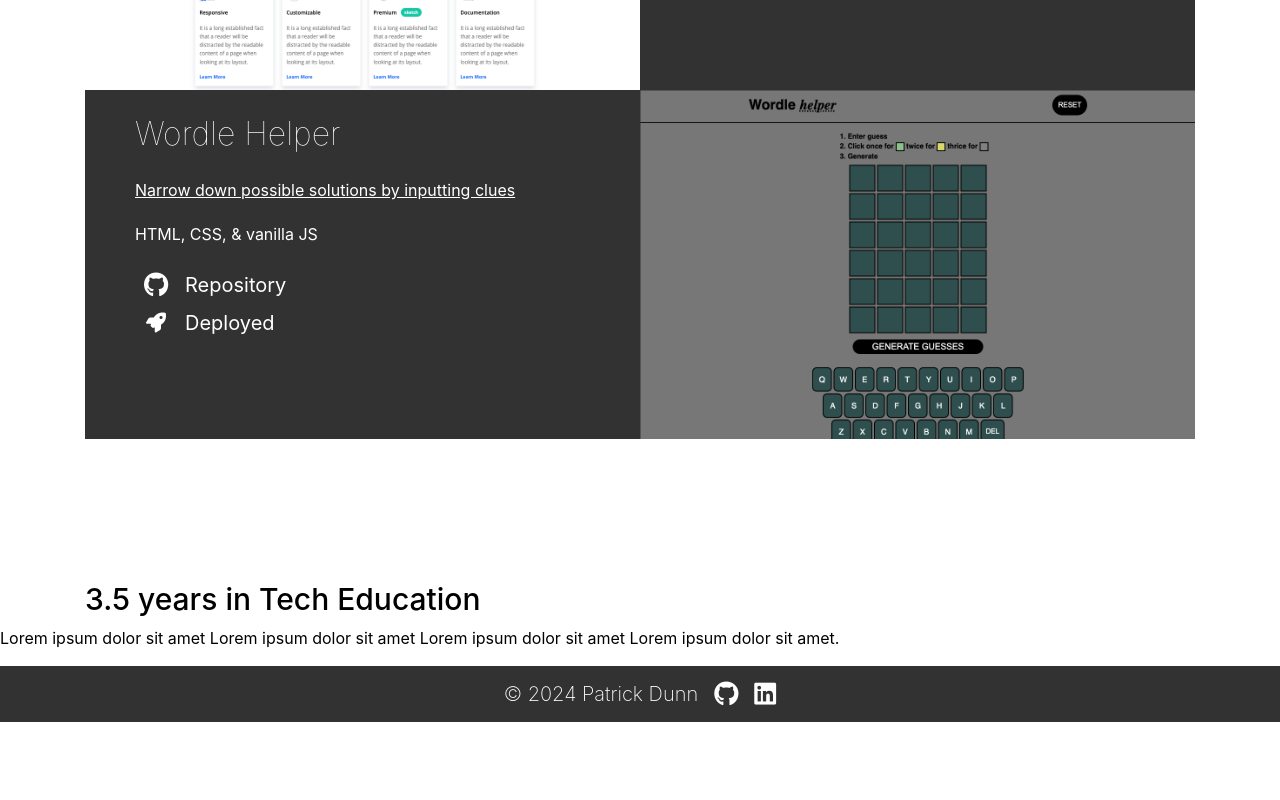
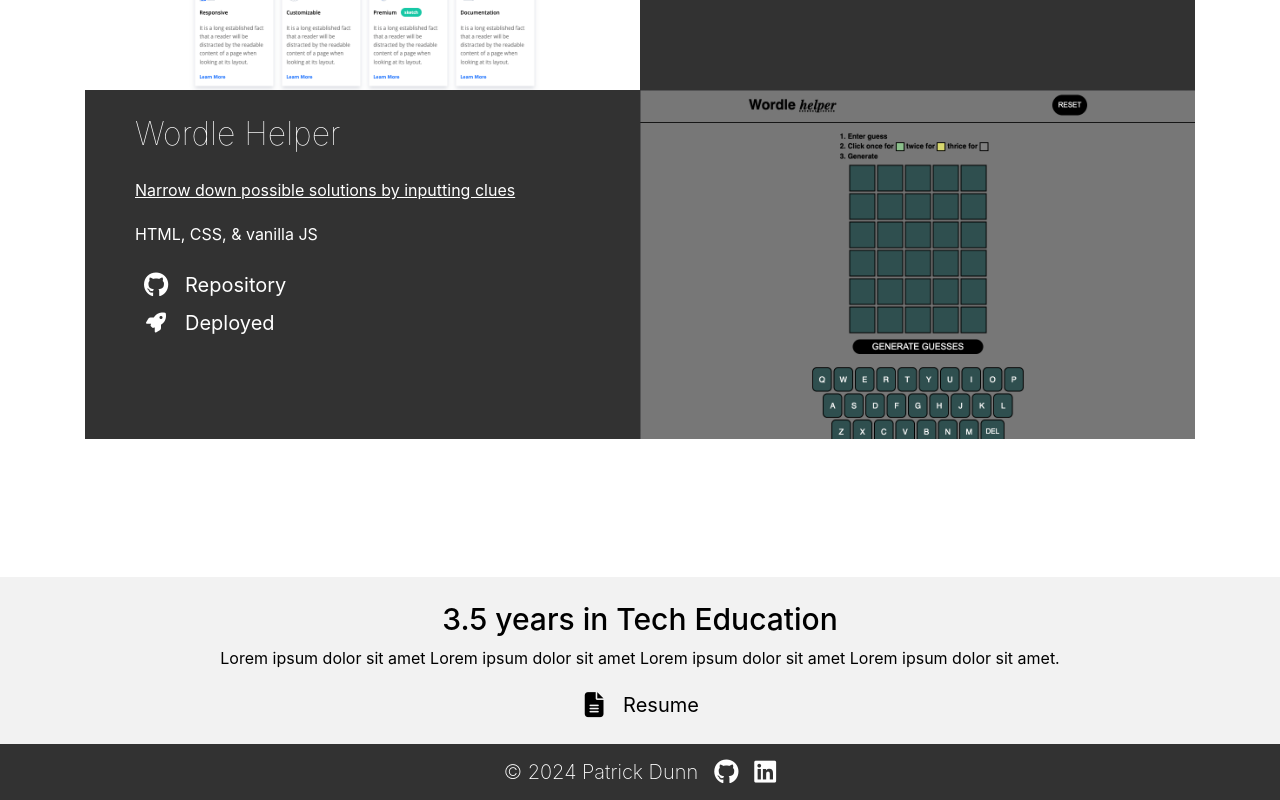
Before and after one commit to knightmac19/portfolio-2024, a React (Create React App) app: page / in a window 1280 px wide. Shown: the part 2646-3446 px from the top of the page. Before the commit the page ends 3368 px from the top, so only its background shows below. Built offline with nearby package versions, Linux system fonts and the light colour scheme; some icons are missing.

Commit message:
profile banner layout and resume link

```diff
--- a/src/components/Profile/index.js
+++ b/src/components/Profile/index.js
@@ -1,15 +1,34 @@
 const Profile = () => {
   return (
     <div id="profile" className="profile-wrapper">
-      <div className="title">
-        <h2 className="sub-header container">3.5 years in Tech Education</h2>
-        <p>
-          Lorem ipsum dolor sit amet Lorem ipsum dolor sit amet Lorem ipsum
-          dolor sit amet Lorem ipsum dolor sit amet.
-        </p>
+      <div className="title-bg">
+        <div className="title container">
+          <h2 className="sub-header ">3.5 years in Tech Education</h2>
+          <p>
+            Lorem ipsum dolor sit amet Lorem ipsum dolor sit amet Lorem ipsum
+            dolor sit amet Lorem ipsum dolor sit amet.
+          </p>
+          <div className="resume-link">
+            <span className="link ">
+              <a
+                href="https://docs.google.com/document/d/1na7m96W9wxRnqFdkmKOGGR1SwPzswAE8vj6YZGe6V0U/edit?usp=sharing"
+                rel="noopener noreferrer"
+                target="_blank"
+              >
+                <div className="icon-text">
+                  <div className="link-icon-wrapper">
+                    <i className="fas fa-lg fa-file-alt"></i>
+                  </div>
+
+                  <span>Resume</span>
+                </div>
+              </a>
+            </span>
+          </div>
+        </div>
       </div>
 
-      <section className="project-cards-wrapper container"></section>
+      <section className="profile-body container"></section>
     </div>
   );
 };
--- a/src/index.css
+++ b/src/index.css
@@ -395,7 +395,7 @@
   font-size: 1.25rem;
 }
 
-.links .link-icon-wrapper {
+.icon-text .link-icon-wrapper {
   width: 26px;
   display: flex;
   justify-content: center;
@@ -415,6 +415,45 @@
 }
 
 /* profile section */
+.profile-wrapper .title-bg {
+  background-color: var(--redo-light-gray);
+  padding: 20px 0;
+}
+.profile-wrapper .title {
+  text-align: center;
+}
+.profile-wrapper .title .resume-link {
+}
+
+.resume-link .link {
+  display: flex;
+  justify-content: center;
+  align-items: center;
+}
+
+.resume-link .link .icon-text {
+  display: flex;
+  justify-content: flex-start;
+  align-items: center;
+  gap: 1rem;
+  color: var(--dark-text);
+  text-decoration: none;
+  padding: 4px 8px;
+  border-radius: 10px;
+  font-size: 1.25rem;
+}
+
+.resume-link .link .icon-text:hover {
+  background-color: var(--redo-cobalt);
+  color: var(--light-text);
+}
+
+.resume-link .link a {
+  text-decoration: none;
+}
+.resume-link .link a:hover {
+  text-decoration: none;
+}
 
 footer {
   position: absolute;
```
